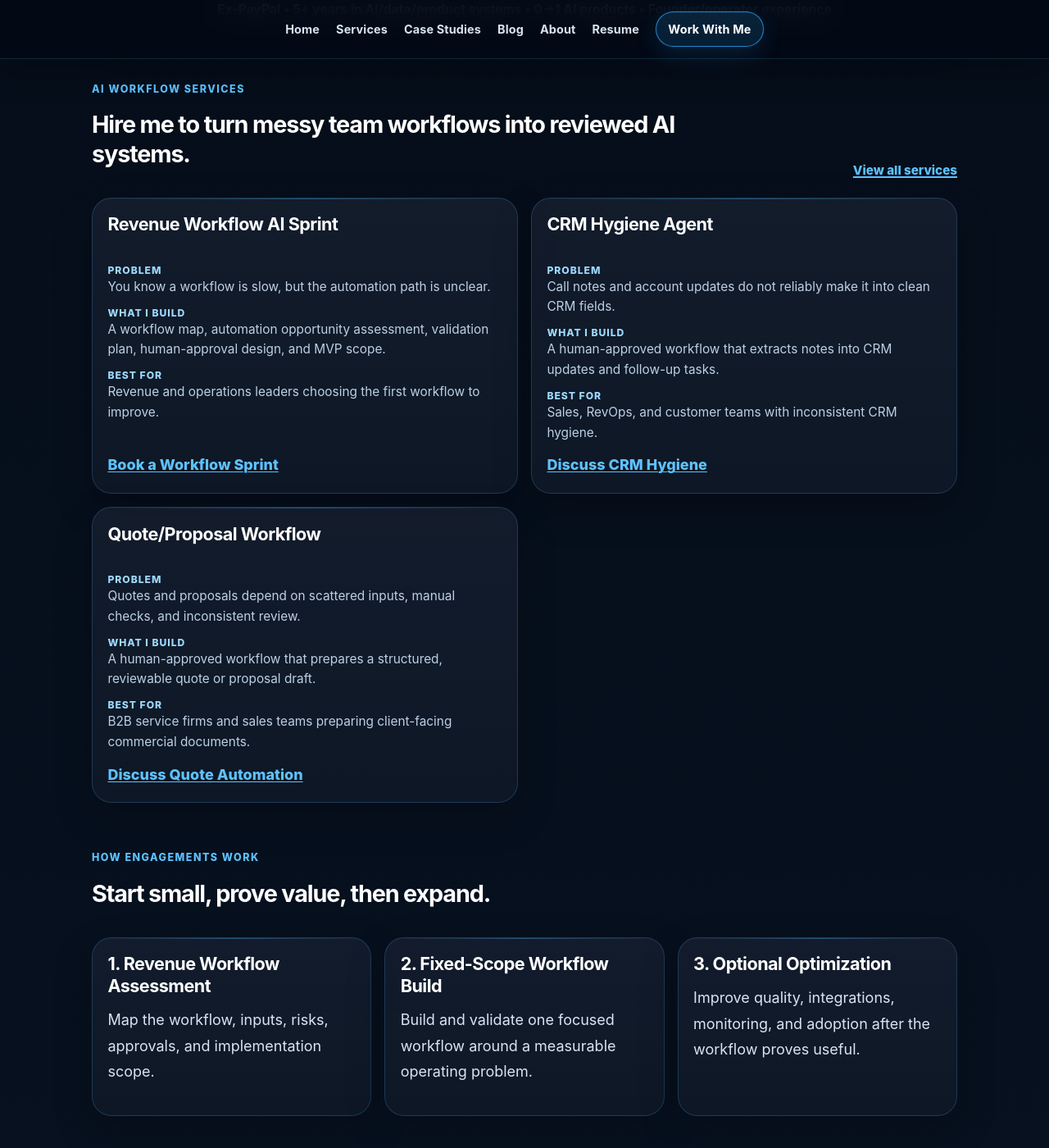
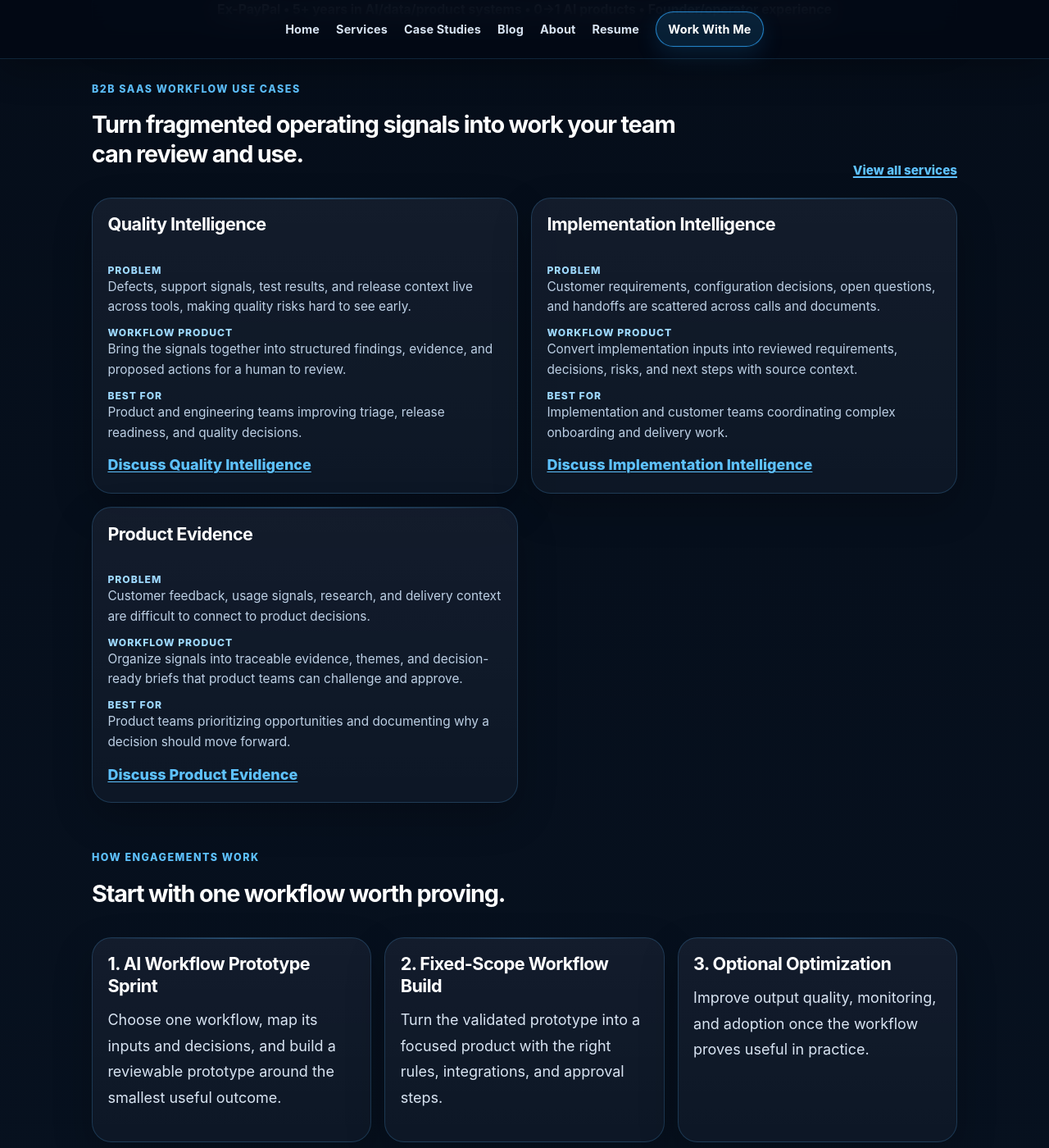
Before and after one commit to mahadevupadhyayula/mahadevupadhyayula.github.io, a Jekyll site: the page built from index.md, in a window 1280 px wide and 1400 px high, scrolled down 1024 px. Shown: the whole window at 82% size. Built offline with Jekyll 4.4.1, drawn with Linux system fonts in a browser that asks for light colours; some of the changed text lies outside the part shown.

Commit message:
Position homepage around B2B SaaS AI workflows

```diff
--- a/index.md
+++ b/index.md
@@ -1,19 +1,19 @@
 ---
 layout: default
-title: AI Workflow Systems for B2B Revenue Teams | Mahadev Upadhyayula
-description: I help B2B revenue teams turn CRM hygiene, lead research, and quote-prep work into structured, validated, human-approved AI workflows.
+title: Human-Approved AI Workflow Products for B2B SaaS | Mahadev Upadhyayula
+description: I build focused AI workflow products that turn scattered inputs and signals into structured, reviewable work for B2B SaaS product, engineering, and implementation teams.
 image: /assets/images/social-preview.svg
-image_alt: AI workflow systems for B2B revenue teams
+image_alt: Human-approved AI workflow products for B2B SaaS teams
 ---
 
 <section class="hero-section" aria-labelledby="hero-title">
-  <h1 id="hero-title">AI Workflow Systems for B2B Revenue Teams</h1>
-  <p class="hero-subheadline">I help B2B revenue and client-operations teams turn messy CRM, lead-research, and quote-prep work into practical AI workflows.</p>
-  <p class="hero-copy">Your team gets structured outputs, validation rules, and human approval before information reaches the CRM, a client quote, or the next operating step.</p>
-  <p class="hero-service-line">Focus: CRM Hygiene • Pre-CRM Research • Quote/Proposal Workflows</p>
+  <h1 id="hero-title">Human-Approved AI Workflow Products for B2B SaaS Teams</h1>
+  <p class="hero-subheadline">I build focused workflow products for product, engineering, and implementation teams—turning scattered inputs and signals into structured, reviewable work.</p>
+  <p class="hero-copy">Each workflow combines AI-assisted extraction and synthesis with validation, clear approval points, and outputs your team can inspect before they move downstream.</p>
+  <p class="hero-service-line">Focus: Quality Intelligence • Implementation Intelligence • Product Evidence</p>
   <div class="hero-actions" aria-label="Primary actions">
-    <a class="button-link button-primary" href="{{ '/work-with-me?intent=homepage-revenue-workflow-sprint' | relative_url }}" data-workflow-modal-open data-workflow-intent="homepage-revenue-workflow-sprint">Book a Revenue Workflow Sprint</a>
-    <a class="button-link button-secondary" href="{{ '/case-studies' | relative_url }}">View Case Studies</a>
+    <a class="button-link button-primary" href="{{ '/work-with-me?intent=homepage-ai-workflow-prototype-sprint' | relative_url }}" data-workflow-modal-open data-workflow-intent="homepage-ai-workflow-prototype-sprint">Discuss a Workflow Prototype</a>
+    <a class="button-link button-secondary" href="{{ '/case-studies' | relative_url }}">Explore Workflow Examples</a>
   </div>
 </section>
 
@@ -24,47 +24,47 @@ image_alt: AI workflow systems for B2B revenue teams
 <section id="services" class="stage-one-services" aria-labelledby="services-title">
   <div class="section-heading-row">
     <div>
-      <p class="section-eyebrow">AI Workflow Services</p>
-      <h2 id="services-title">Hire me to turn messy team workflows into reviewed AI systems.</h2>
+      <p class="section-eyebrow">B2B SaaS workflow use cases</p>
+      <h2 id="services-title">Turn fragmented operating signals into work your team can review and use.</h2>
     </div>
     <a class="inline-section-link" href="{{ '/services' | relative_url }}">View all services</a>
   </div>
   <div class="service-card-grid homepage-service-grid">
     <article>
-      <h3>Revenue Workflow AI Sprint</h3>
+      <h3>Quality Intelligence</h3>
       <dl>
         <dt>Problem</dt>
-        <dd>You know a workflow is slow, but the automation path is unclear.</dd>
-        <dt>What I build</dt>
-        <dd>A workflow map, automation opportunity assessment, validation plan, human-approval design, and MVP scope.</dd>
+        <dd>Defects, support signals, test results, and release context live across tools, making quality risks hard to see early.</dd>
+        <dt>Workflow product</dt>
+        <dd>Bring the signals together into structured findings, evidence, and proposed actions for a human to review.</dd>
         <dt>Best for</dt>
-        <dd>Revenue and operations leaders choosing the first workflow to improve.</dd>
+        <dd>Product and engineering teams improving triage, release readiness, and quality decisions.</dd>
       </dl>
-      <p class="card-cta"><a href="{{ '/work-with-me?intent=homepage-revenue-workflow-sprint' | relative_url }}">Book a Workflow Sprint</a></p>
+      <p class="card-cta"><a href="{{ '/work-with-me?intent=homepage-quality-intelligence' | relative_url }}">Discuss Quality Intelligence</a></p>
     </article>
     <article>
-      <h3>CRM Hygiene Agent</h3>
+      <h3>Implementation Intelligence</h3>
       <dl>
         <dt>Problem</dt>
-        <dd>Call notes and account updates do not reliably make it into clean CRM fields.</dd>
-        <dt>What I build</dt>
-        <dd>A human-approved workflow that extracts notes into CRM updates and follow-up tasks.</dd>
+        <dd>Customer requirements, configuration decisions, open questions, and handoffs are scattered across calls and documents.</dd>
+        <dt>Workflow product</dt>
+        <dd>Convert implementation inputs into reviewed requirements, decisions, risks, and next steps with source context.</dd>
         <dt>Best for</dt>
-        <dd>Sales, RevOps, and customer teams with inconsistent CRM hygiene.</dd>
+        <dd>Implementation and customer teams coordinating complex onboarding and delivery work.</dd>
       </dl>
-      <p class="card-cta"><a href="{{ '/work-with-me?intent=homepage-crm-hygiene' | relative_url }}">Discuss CRM Hygiene</a></p>
+      <p class="card-cta"><a href="{{ '/work-with-me?intent=homepage-implementation-intelligence' | relative_url }}">Discuss Implementation Intelligence</a></p>
     </article>
     <article>
-      <h3>Quote/Proposal Workflow</h3>
+      <h3>Product Evidence</h3>
       <dl>
         <dt>Problem</dt>
-        <dd>Quotes and proposals depend on scattered inputs, manual checks, and inconsistent review.</dd>
-        <dt>What I build</dt>
-        <dd>A human-approved workflow that prepares a structured, reviewable quote or proposal draft.</dd>
+        <dd>Customer feedback, usage signals, research, and delivery context are difficult to connect to product decisions.</dd>
+        <dt>Workflow product</dt>
+        <dd>Organize signals into traceable evidence, themes, and decision-ready briefs that product teams can challenge and approve.</dd>
         <dt>Best for</dt>
-        <dd>B2B service firms and sales teams preparing client-facing commercial documents.</dd>
+        <dd>Product teams prioritizing opportunities and documenting why a decision should move forward.</dd>
       </dl>
-      <p class="card-cta"><a href="{{ '/work-with-me?intent=homepage-quote-proposal' | relative_url }}">Discuss Quote Automation</a></p>
+      <p class="card-cta"><a href="{{ '/work-with-me?intent=homepage-product-evidence' | relative_url }}">Discuss Product Evidence</a></p>
     </article>
   </div>
 </section>
@@ -73,24 +73,24 @@ image_alt: AI workflow systems for B2B revenue teams
   <div class="section-heading-row">
     <div>
       <p class="section-eyebrow">How engagements work</p>
-      <h2 id="engagement-path-title">Start small, prove value, then expand.</h2>
+      <h2 id="engagement-path-title">Start with one workflow worth proving.</h2>
     </div>
   </div>
   <div class="service-card-grid">
-    <article><h3>1. Revenue Workflow Assessment</h3><p>Map the workflow, inputs, risks, approvals, and implementation scope.</p></article>
-    <article><h3>2. Fixed-Scope Workflow Build</h3><p>Build and validate one focused workflow around a measurable operating problem.</p></article>
-    <article><h3>3. Optional Optimization</h3><p>Improve quality, integrations, monitoring, and adoption after the workflow proves useful.</p></article>
+    <article><h3>1. AI Workflow Prototype Sprint</h3><p>Choose one workflow, map its inputs and decisions, and build a reviewable prototype around the smallest useful outcome.</p></article>
+    <article><h3>2. Fixed-Scope Workflow Build</h3><p>Turn the validated prototype into a focused product with the right rules, integrations, and approval steps.</p></article>
+    <article><h3>3. Optional Optimization</h3><p>Improve output quality, monitoring, and adoption once the workflow proves useful in practice.</p></article>
   </div>
 </section>
 
 <section class="stage-one-services" aria-labelledby="why-different-title">
   <div class="section-heading-row">
     <div>
-      <p class="section-eyebrow">Workflow-first proof</p>
-      <h2 id="why-different-title">Why this is different</h2>
+      <p class="section-eyebrow">Focused by design</p>
+      <h2 id="why-different-title">A workflow product, not another chat window.</h2>
     </div>
   </div>
-  <p>I do not start with “what AI tool should we use?” I start with the workflow: inputs, decisions, risks, approval points, and clean outputs.</p>
+  <p>I do not start with a generic chatbot or a broad transformation program. I start with one bounded workflow: the inputs, decisions, risks, approval points, and clean outputs that make it useful.</p>
   <div class="service-card-grid">
     <article>
       <h3>Product background</h3>
@@ -98,19 +98,19 @@ image_alt: AI workflow systems for B2B revenue teams
     </article>
     <article>
       <h3>Operator background</h3>
-      <p>Founder building real business workflows</p>
+      <p>Founder building focused, reviewable workflow products</p>
     </article>
     <article>
       <h3>Build proof</h3>
-      <p>CRM, lead research, content, and insight-system prototypes</p>
+      <p>Working prototypes across quality, implementation, research, and evidence workflows</p>
     </article>
   </div>
 </section>
 
 <section id="work-with-me" class="workflow-cta" aria-labelledby="workflow-title">
   <p class="section-eyebrow">Primary CTA flow</p>
-  <h2 id="workflow-title">Bring one revenue workflow. Leave with a clearer automation path.</h2>
-  <p>Start with a Revenue Workflow Sprint: identify the inputs, extraction logic, validation rules, human approvals, and the smallest useful implementation scope.</p>
+  <h2 id="workflow-title">Bring one scattered workflow. Leave with a reviewable prototype.</h2>
+  <p>Start with an AI Workflow Prototype Sprint: identify the signals, structure the work, define validation and human approval, and test the smallest useful product shape.</p>
   <div class="workflow-path" aria-label="Messy Inputs → AI Extraction → Validation → Human Approval → Clean Output">
     <span>Messy Inputs</span>
     <span>AI Extraction</span>
@@ -118,7 +118,7 @@ image_alt: AI workflow systems for B2B revenue teams
     <span>Human Approval</span>
     <span>Clean Output</span>
   </div>
-  <a class="button-link button-primary" href="{{ '/work-with-me?intent=homepage-revenue-workflow-sprint' | relative_url }}" data-workflow-modal-open data-workflow-intent="homepage-revenue-workflow-sprint">Get a Workflow Assessment</a>
+  <a class="button-link button-primary" href="{{ '/work-with-me?intent=homepage-ai-workflow-prototype-sprint' | relative_url }}" data-workflow-modal-open data-workflow-intent="homepage-ai-workflow-prototype-sprint">Discuss a Workflow Prototype</a>
 </section>
 
 ---
@@ -199,11 +199,11 @@ image_alt: AI workflow systems for B2B revenue teams
 
 ## How I Work
 
-I turn messy B2B workflows into reviewed AI systems with one clear path:
+I turn scattered B2B SaaS inputs into reviewed workflow products with one clear path:
 
 **Map the workflow → identify inputs → design extraction → add validation → keep human approval → produce clean output**
 
-That means your CRM notes, lead research, content briefs, and internal updates become structured outputs your team can trust before they reach customers, dashboards, or downstream tools.
+That means product signals, quality findings, implementation notes, and decision context become structured outputs your team can inspect before they reach customers, roadmaps, or downstream tools.
 
 ---
 
```
